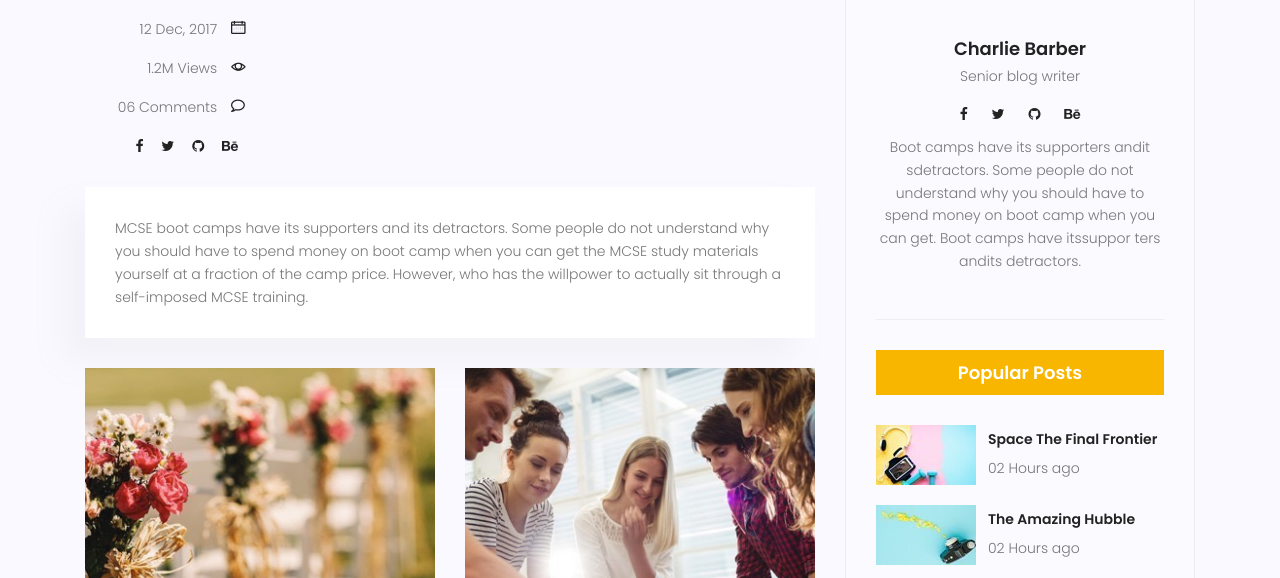
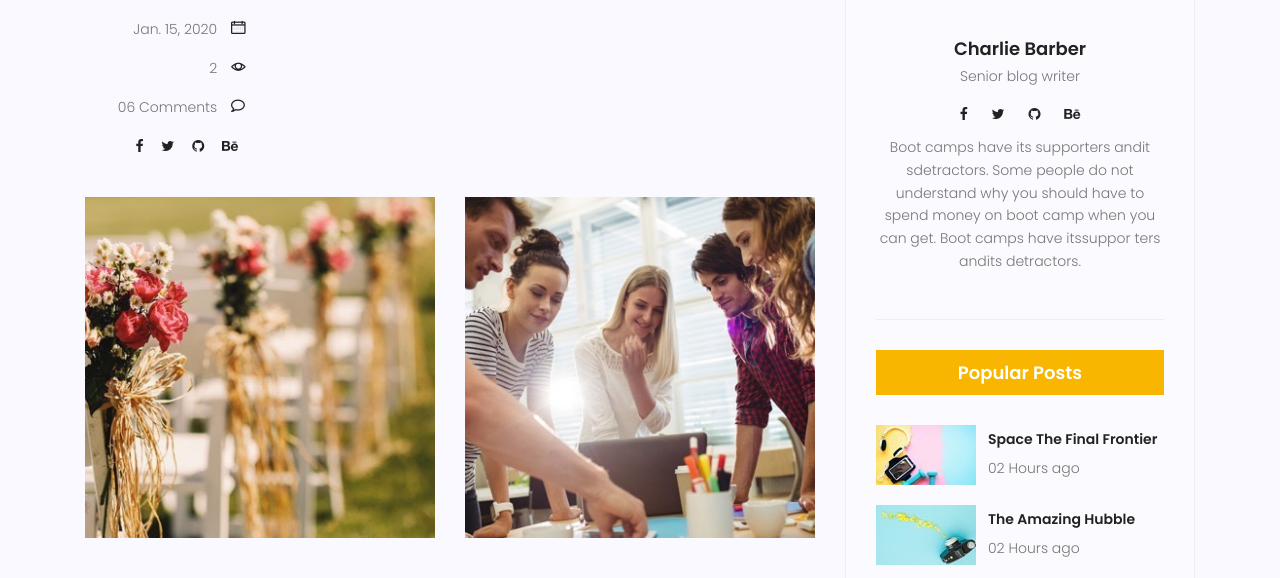
Before and after one commit to sajjadahmadi4sa/mysite, a Django app: page /blog/single/1/ in a window 1280 px wide. Shown: the part 877-1455 px from the top of the page. Run offline with Django 5.2, Linux system fonts and the light colour scheme; tables that the repository leaves empty hold one stand-in row (values such as "Sample post"); some libraries are stand-ins or nearby versions.

Commit message:
add two field in models
add author field and image field in models

```diff
--- a/blog/admin.py
+++ b/blog/admin.py
@@ -5,8 +5,8 @@ from blog.models import Post
 class PostAdmin (admin.ModelAdmin):
     date_hierarchy = 'published_date'
     empty_value_dislay = '_empty_'
-    list_display = ('title','published_date','created_date','updated_date','status','counted_view')
-    list_filter = ('status',)
+    list_display = ('title','author','published_date','created_date','updated_date','status','counted_view')
+    list_filter = ('status','author')
     search_fields = ['title','content']
 
 
--- a/blog/models.py
+++ b/blog/models.py
@@ -1,7 +1,9 @@
 from django.db import models
-
+from django.contrib.auth.models import User
 class Post (models.Model):
+    image = models.ImageField(upload_to= 'blog/',default='blog/hero-bg.jpg')
     title = models.CharField(max_length=255)
+    author = models.ForeignKey(User,on_delete=models.SET_NULL,null = True)
     content = models.TextField()
     counted_view = models.IntegerField(default= 0)
     status = models.BooleanField(default= False)
--- a/blog/urls.py
+++ b/blog/urls.py
@@ -3,7 +3,7 @@ from blog.views import *
 
 app_name = 'blog'
 urlpatterns = [
-    path('blog/',blog_view ,name= 'index'),
+    path('',blog_view ,name= 'index'),
     path('single/<int:pid>/', blog_single , name= 'single'),
     #path('blog/<int:pid>', test , name= 'test'),
 
--- a/blog/views.py
+++ b/blog/views.py
@@ -3,12 +3,12 @@ from blog.models import Post
 from django.utils import timezone
 
 def blog_view(request):
-    posts = Post.objects.filter(published_date__lte=timezone.now())
+    posts = Post.objects.filter(published_date__lte=timezone.now(),status = 1)
     context = {'posts': posts}
     return render(request,'blog/blog-home.html',context)
 
 def blog_single(request, pid):
-    posts = get_object_or_404(Post,id=pid)
+    posts = get_object_or_404(Post,id=pid,status = 1)
     posts.counted_view += 1
     posts.save()
     context = {'posts': posts}
--- a/templates/blog/blog-home.html
+++ b/templates/blog/blog-home.html
@@ -101,7 +101,7 @@
                   </ul>
                   <div class="user-details row">
                     <p class="user-name col-lg-12 col-md-12 col-6">
-                      <a href="#">Mark wiens</a> <span class="lnr lnr-user"></span>
+                      <a href="#"> {{post.author.get_full_name}} </a> <span class="lnr lnr-user"></span>
                     </p>
                     <p class="date col-lg-12 col-md-12 col-6">
                       <a href="#">{{post.published_date}}</a> <span class="lnr lnr-calendar-full"></span>
@@ -116,7 +116,7 @@
                 </div>
                 <div class="col-lg-9 col-md-9">
                   <div class="feature-img">
-                    <img class="img-fluid" src="{% static 'img/blog/feature-img1.jpg'%}" alt="" />
+                    <img class="img-fluid" src="{{post.image.url}}" alt="" />
                   </div>
                   <a class="posts-title" href="{% url 'blog:single' pid=post.id %}"><h3>{{post.title}}</h3></a>
                   <p class="excert"> {{post.content}} </p>
--- a/templates/blog/blog-single.html
+++ b/templates/blog/blog-single.html
@@ -9,7 +9,7 @@
 					<div class="row d-flex align-items-center justify-content-center">
 						<div class="about-content col-lg-12">
 							<h1 class="text-white">
-								Blogs
+								{{posts.title}}
 							</h1>
 							<p class="text-white link-nav"><a href="{% url 'website:index'%}">Home </a>
 								 <span class="lnr lnr-arrow-right"></span><a href="{% url 'blog:index'%}">Blog </a>
@@ -39,9 +39,9 @@
 										<li><a href="#">Lifestyle</a></li>
 									</ul>
 									<div class="user-details row">
-										<p class="user-name col-lg-12 col-md-12 col-6"><a href="#">Mark wiens</a> <span class="lnr lnr-user"></span></p>
-										<p class="date col-lg-12 col-md-12 col-6"><a href="#">12 Dec, 2017</a> <span class="lnr lnr-calendar-full"></span></p>
-										<p class="view col-lg-12 col-md-12 col-6"><a href="#">1.2M Views</a> <span class="lnr lnr-eye"></span></p>
+										<p class="user-name col-lg-12 col-md-12 col-6"><a href="#">{{posts.author.get_full_name}}</a> <span class="lnr lnr-user"></span></p>
+										<p class="date col-lg-12 col-md-12 col-6"><a href="#">{{posts.published_date}}</a> <span class="lnr lnr-calendar-full"></span></p>
+										<p class="view col-lg-12 col-md-12 col-6"><a href="#">{{posts.counted_view}}</a> <span class="lnr lnr-eye"></span></p>
 										<p class="comments col-lg-12 col-md-12 col-6"><a href="#">06 Comments</a> <span class="lnr lnr-bubble"></span></p>
 										<ul class="social-links col-lg-12 col-md-12 col-6">
 											<li><a href="#"><i class="fa fa-facebook"></i></a></li>
@@ -57,9 +57,6 @@
 									</p>
 								</div>
 								<div class="col-lg-12">
-									<div class="quotes">
-										MCSE boot camps have its supporters and its detractors. Some people do not understand why you should have to spend money on boot camp when you can get the MCSE study materials yourself at a fraction of the camp price. However, who has the willpower to actually sit through a self-imposed MCSE training.
-									</div>
 									<div class="row mt-30 mb-30">
 										<div class="col-6">
 											<img class="img-fluid" src="{% static 'blog/post-img1.jpg'%}" alt="">
@@ -68,12 +65,6 @@
 											<img class="img-fluid" src="{% static 'blog/post-img2.jpg'%}" alt="">
 										</div>
 										<div class="col-lg-12 mt-30">
-											<p>
-												MCSE boot camps have its supporters and its detractors. Some people do not understand why you should have to spend money on boot camp when you can get the MCSE study materials yourself at a fraction of the camp price. However, who has the willpower.
-											</p>
-											<p>
-												MCSE boot camps have its supporters and its detractors. Some people do not understand why you should have to spend money on boot camp when you can get the MCSE study materials yourself at a fraction of the camp price. However, who has the willpower.
-											</p>
 										</div>
 									</div>
 								</div>
```
Also changed, not shown: blog/d2.jpg (added), blog/d3.jpg (added), blog/hero-bg.jpg (added), blog/migrations/0002_alter_post_options_post_author.py (added), blog/migrations/0003_post_image.py (added), blog/o2.jpg (added), media/blog/hero-bg.jpg (added), website/migrations/0003_alter_contact_options.py (added).
